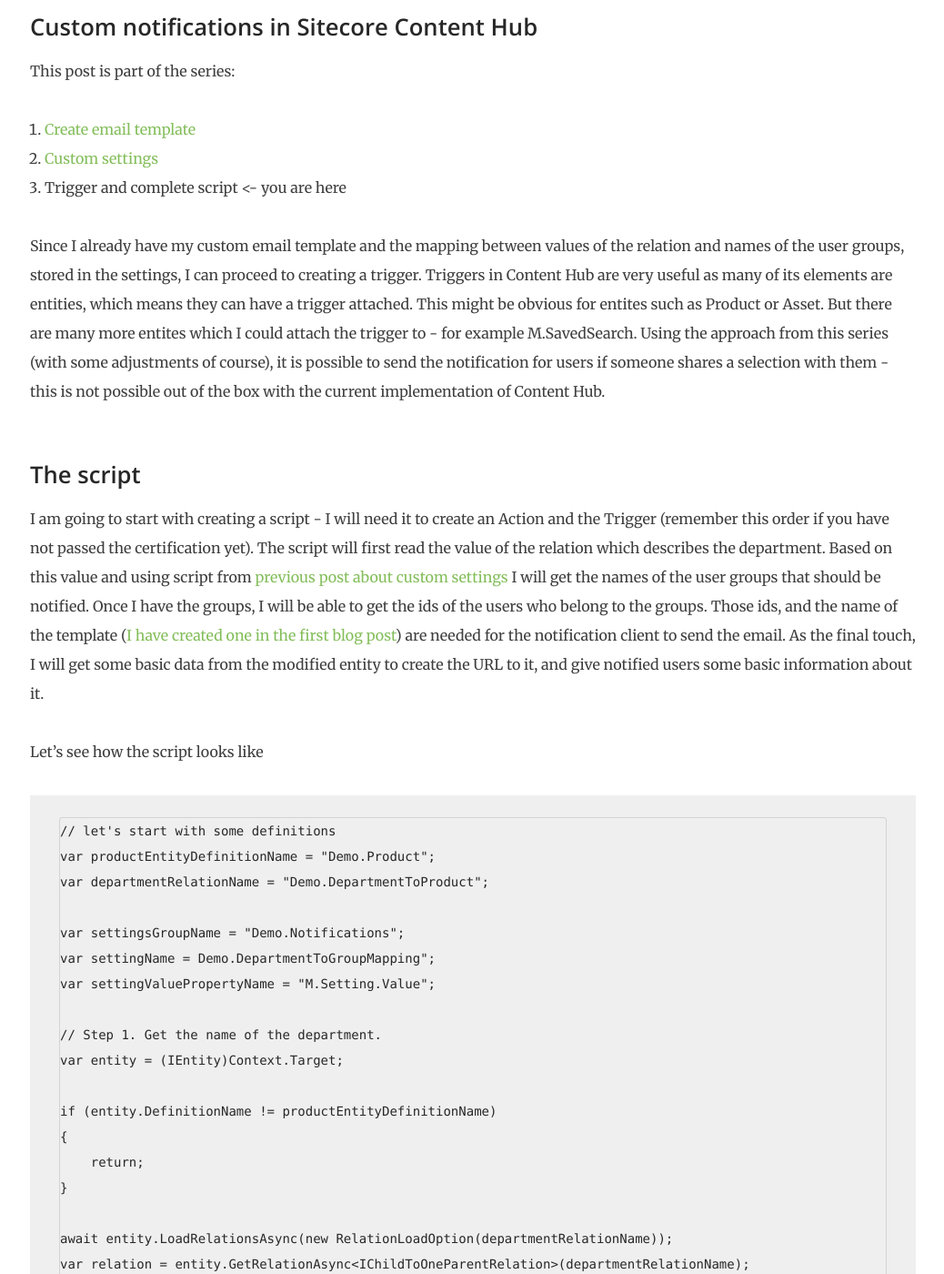
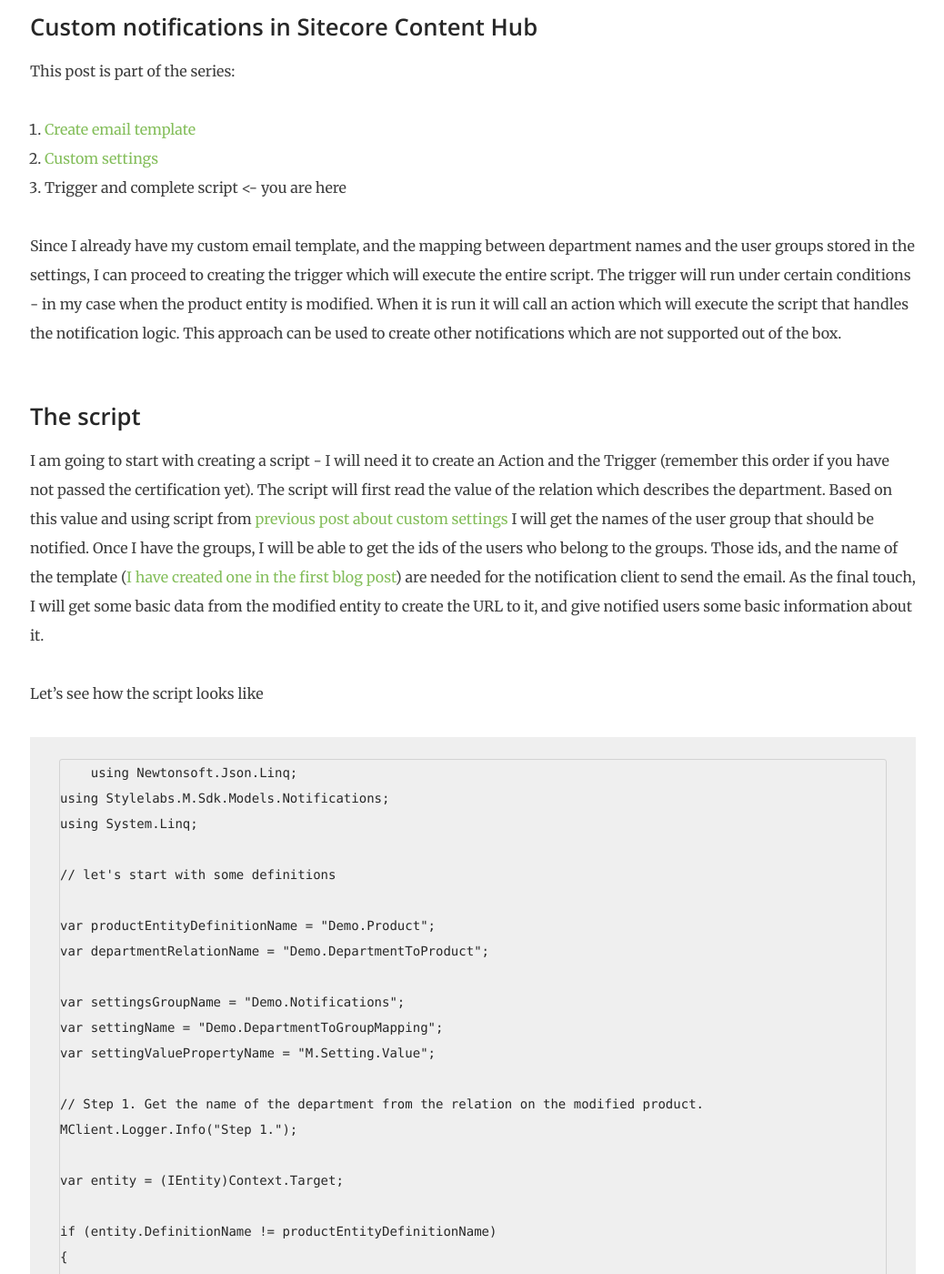
Before and after one commit to skuzniak/skuzniak.github.io, a Jekyll site: the page built from _posts/2022-08-29-custom-notifications-content-hub-wrapup.markdown, in a window 1280 px wide and 1400 px high, scrolled down 662 px. Shown: the whole window at 91% size, without its empty margins (107-1145 px from the left). Built offline with Jekyll 4.4.1, drawn with Linux system fonts in a browser that asks for light colours; some of the changed text lies outside the part shown.

Commit message:
added polished version of the new post

```diff
--- a/_posts/2022-07-10-custom-notifications-content-hub-settings.markdown
+++ b/_posts/2022-07-10-custom-notifications-content-hub-settings.markdown
@@ -5,9 +5,9 @@
 categories: content-hub custom-notifications custom-settings
 author: Szymon Kuzniak
 ---
-This post is a second part of series about creating custom notifications with Sitecore Content Hub.
+This post is a second part of the series about creating custom notifications with Sitecore Content Hub.
 The problem I am trying to address is triggering an email notification when the entity is updated, depending on the value of one of the relations.
-In other words if a product which belongs to "Health" department is modified, I want to send email notification only to members of groups related to healt.
+In other words, if a product which belongs to "Health" department is modified, I want to send email notification only to members of groups related to healt.
 
 ### Custom notifications in Sitecore Content Hub
 
--- a/_posts/2022-08-22-custom-notifications-content-hub-wrapup.markdown
+++ b/_posts/2022-08-29-custom-notifications-content-hub-wrapup.markdown
@@ -1,13 +1,13 @@
 ---
 layout: post
 title:  "Custom notifications in Sitecore Content Hub - Trigger and complete script"
-date:   2022-08-19 15:00:0 +0100
+date:   2022-08-29 15:00:0 +0100
 categories: content-hub custom-notifications custom-settings
 author: Szymon Kuzniak
 ---
-This post is a third part of series about creating custom notifications with Sitecore Content Hub.
+This post is a third part of the series about creating custom notifications with Sitecore Content Hub.
 The problem I am trying to address is triggering an email notification when the entity is updated, depending on the value of one of the relations.
-In other words if a product which belongs to "Health" department is modified, I want to send email notification only to members of groups related to healt.
+In other words, if a product which belongs to "Health" department is modified, I want to send email notification only to members of groups related to healt.
 
 ### Custom notifications in Sitecore Content Hub
 
@@ -17,32 +17,38 @@
 2. [Custom settings](/2022/07/10/custom-notifications-content-hub-settings)
 3. Trigger and complete script <- you are here
 
-Since I already have my custom email template and the mapping between values of the relation and names of the user groups, stored in the settings, I can proceed to creating a trigger.
-Triggers in Content Hub are very useful as many of its elements are entities, which means they can have a trigger attached.
-This might be obvious for entites such as Product or Asset.
-But there are many more entites which I could attach the trigger to - for example M.SavedSearch.
-Using the approach from this series (with some adjustments of course), it is possible to send the notification for users if someone shares a selection with them - this is not possible out of the box with the current implementation of Content Hub.
+Since I already have my custom email template, and the mapping between department names and the user groups stored in the settings, I can proceed to creating the trigger which will execute the entire script.
+The trigger will run under certain conditions - in my case when the product entity is modified.
+When it is run it will call an action which will execute the script that handles the notification logic.
+This approach can be used to create other notifications which are not supported out of the box.
 
 ### The script
 
 I am going to start with creating a script - I will need it to create an Action and the Trigger (remember this order if you have not passed the certification yet).
 The script will first read the value of the relation which describes the department.
-Based on this value and using script from [previous post about custom settings](/2022/07/10/custom-notifications-content-hub-settings) I will get the names of the user groups that should be notified.
+Based on this value and using script from [previous post about custom settings](/2022/07/10/custom-notifications-content-hub-settings) I will get the names of the user group that should be notified.
 Once I have the groups, I will be able to get the ids of the users who belong to the groups.
 Those ids, and the name of the template ([I have created one in the first blog post](/2022/06/21/custom-notifications-content-hub)) are needed for the notification client to send the email.
 As the final touch, I will get some basic data from the modified entity to create the URL to it, and give notified users some basic information about it.
 
 Let's see how the script looks like
 
+        using Newtonsoft.Json.Linq;
+    using Stylelabs.M.Sdk.Models.Notifications;
+    using System.Linq;
+
     // let's start with some definitions
+
     var productEntityDefinitionName = "Demo.Product";
     var departmentRelationName = "Demo.DepartmentToProduct";
 
     var settingsGroupName = "Demo.Notifications";
-    var settingName = Demo.DepartmentToGroupMapping";
+    var settingName = "Demo.DepartmentToGroupMapping";
     var settingValuePropertyName = "M.Setting.Value";
 
-    // Step 1. Get the name of the department.
+    // Step 1. Get the name of the department from the relation on the modified product.
+    MClient.Logger.Info("Step 1.");
+
     var entity = (IEntity)Context.Target;
 
     if (entity.DefinitionName != productEntityDefinitionName)
@@ -60,18 +66,20 @@
     }
 
     // Step 2. Get the name of the group, based on the mapping from the settings.
+    MClient.Logger.Info("Step 2.");
+
     var groupsToNotifySetting = await MClient.Settings.GetSettingAsync(settingsGroupName, settingName).ConfigureAwait(false);
     var settingValue = groupsToNotifySetting?.GetProperty<ICultureInsensitiveProperty>(settingValuePropertyName);
     if (settingValue == null)
     {
-        MClient.Logger.Error($"Unable to get {settingName} from the {settingGroupName}.");
+        MClient.Logger.Error($"Unable to get {settingName} from the {settingsGroupName}.");
         return;
     }
 
     var settingJobjectValue = settingValue.GetValue<JObject>();
     if (settingJobjectValue == null)
     {
-        MClient.Logger.Error($"Can't get {settingGroupName} property value");
+        MClient.Logger.Error($"Can't get {settingsGroupName} property value");
         return;
     }
 
@@ -91,6 +99,8 @@
     }
 
     // Step 3. Send the email to the users who belong to the found group, using notifications client.
+    MClient.Logger.Info("Step 3.");
+
     var groupId = MClient.Users.GetUserGroupIdAsync(groupName).Result;
     var userQuery = Query.CreateQuery(entities => from e in entities
                                                     where e.DefinitionName == "User"
@@ -112,6 +122,8 @@
     emailRequest.Variables.Add("ProductPath", productPath);
 
     await MClient.Notifications.SendEmailNotificationAsync(emailRequest);
+
+    MClient.Logger.Info("Sent.");
 
 Once the script is ready and published, I can create an action and a trigger.
 I will start with adding new trigger (yes, I remember I was writing about suggested order, but, once you pass the certification exam, you should know that actions can also be created from the trigger screen).
```
